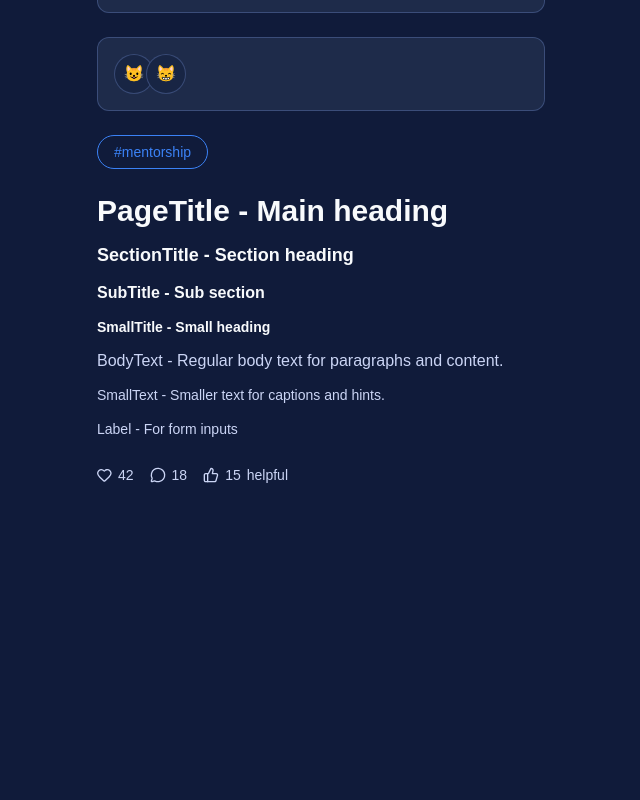
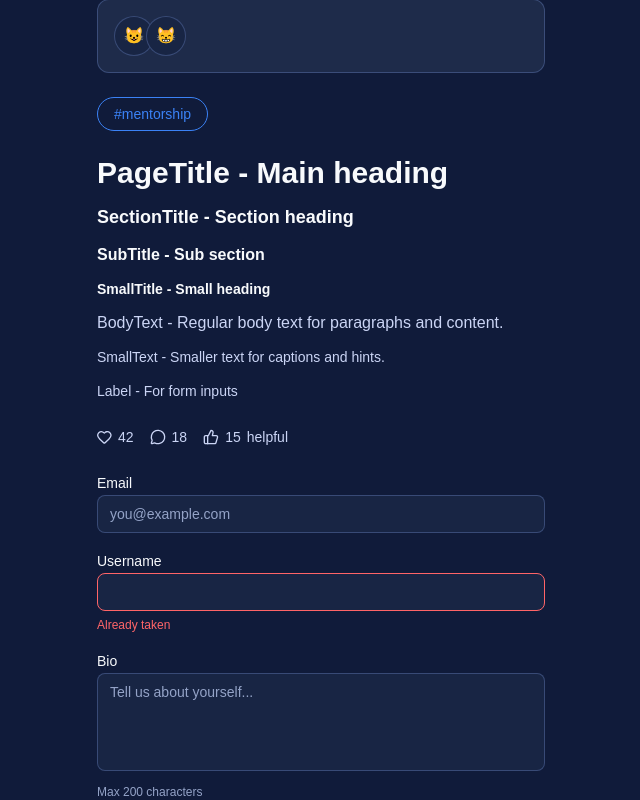
Before and after one commit to FBetulDemir/genie-connect, a Next.js app: page / in a window 1280 px wide. Shown: the part 277-1077 px from the top of the page, without its empty margins (319-959 px from the left). Before the commit the page ends 800 px from the top, so only its background shows below. Built offline with nearby package versions, Linux system fonts and the light colour scheme.

Commit message:
Added reusable Form Input and Modal components

```diff
--- a/app/page.tsx
+++ b/app/page.tsx
@@ -1,3 +1,5 @@
+"use client";
+
 import SendIcon from "@/components/icons/SendIcon";
 import { Avatar, AvatarGroup, AvatarPicker } from "@/components/ui/Avatar";
 import Button from "@/components/ui/Button";
@@ -16,6 +18,8 @@ import {
   SmallText,
   Label,
 } from "@/components/ui/Typography";
+import Modal from "@/components/ui/Modal";
+import { Input, TextArea } from "@/components/ui/Input";
 
 export default function Home() {
   return (
@@ -52,8 +56,12 @@ export default function Home() {
           <SectionTitle>SectionTitle - Section heading</SectionTitle>
           <SubTitle>SubTitle - Sub section</SubTitle>
           <SmallTitle>SmallTitle - Small heading</SmallTitle>
-          <BodyText>BodyText - Regular body text for paragraphs and content.</BodyText>
-          <SmallText>SmallText - Smaller text for captions and hints.</SmallText>
+          <BodyText>
+            BodyText - Regular body text for paragraphs and content.
+          </BodyText>
+          <SmallText>
+            SmallText - Smaller text for captions and hints.
+          </SmallText>
           <Label htmlFor="example">Label - For form inputs</Label>
         </div>
 
@@ -61,8 +69,40 @@ export default function Home() {
         <div className="flex items-center gap-4">
           <IconButton icon={<HeartIcon />} aria-label="Like" count={42} />
           <IconButton icon={<CommentIcon />} aria-label="Comments" count={18} />
-          <IconButton icon={<LikeIcon />} aria-label="Helpful" count={15} label="helpful" />
+          <IconButton
+            icon={<LikeIcon />}
+            aria-label="Helpful"
+            count={15}
+            label="helpful"
+          />
         </div>
+
+        {/* Input & TextArea */}
+        <div className="w-full max-w-md space-y-4">
+          <Input name="email" label="Email" placeholder="you@example.com" />
+          <Input name="oops" label="Username" error="Already taken" />
+          <TextArea
+            name="bio"
+            label="Bio"
+            placeholder="Tell us about yourself..."
+            description="Max 200 characters"
+          />
+        </div>
+
+        {/* Modal */}
+        <Modal open={false} onClose={() => {}} size="md">
+          <h2 className="text-lg font-semibold text-[var(--text-primary)] mb-4">
+            Create Post
+          </h2>
+          <div className="space-y-4">
+            <TextArea placeholder="Share your thoughts, experiences, or questions..." />
+            <Input
+              name="hashtag"
+              label="Add Hashtags"
+              placeholder="e.g., GenderEquality"
+            />
+          </div>
+        </Modal>
       </main>
     </div>
   );
--- /dev/null
+++ b/components/icons/CloseIcon.tsx
@@ -0,0 +1,30 @@
+export default function CloseIcon({
+  className,
+  ...props
+}: React.SVGProps<SVGSVGElement>) {
+  return (
+    <svg
+      xmlns="http://www.w3.org/2000/svg"
+      width="16"
+      height="16"
+      viewBox="0 0 16 16"
+      fill="none"
+      className={className}
+      {...props}>
+      <path
+        d="M12 4L4 12"
+        stroke="currentColor"
+        strokeWidth="1.33333"
+        strokeLinecap="round"
+        strokeLinejoin="round"
+      />
+      <path
+        d="M4 4L12 12"
+        stroke="currentColor"
+        strokeWidth="1.33333"
+        strokeLinecap="round"
+        strokeLinejoin="round"
+      />
+    </svg>
+  );
+}
--- /dev/null
+++ b/components/ui/Form.tsx
@@ -0,0 +1,54 @@
+import React from "react";
+import cn from "@/lib/classnames";
+
+type FormFieldProps = {
+  children: React.ReactNode;
+  className?: string;
+};
+
+const FormField = ({ children, className }: FormFieldProps) => {
+  return <div className={cn("space-y-1.5", className)}>{children}</div>;
+};
+
+type FormLabelProps = {
+  children: React.ReactNode;
+  htmlFor?: string;
+  className?: string;
+};
+
+const FormLabel = ({ children, htmlFor, className }: FormLabelProps) => {
+  return (
+    <label
+      htmlFor={htmlFor}
+      className={cn(
+        "text-sm font-medium text-[var(--text-primary)]",
+        className,
+      )}>
+      {children}
+    </label>
+  );
+};
+
+type FormTextProps = {
+  children: React.ReactNode;
+  id?: string;
+  className?: string;
+};
+
+const FormHelpText = ({ children, id, className }: FormTextProps) => {
+  return (
+    <p id={id} className={cn("text-xs text-[var(--text-muted)]", className)}>
+      {children}
+    </p>
+  );
+};
+
+const FormErrorText = ({ children, id, className }: FormTextProps) => {
+  return (
+    <p id={id} className={cn("text-xs text-red-400", className)}>
+      {children}
+    </p>
+  );
+};
+
+export { FormField, FormLabel, FormHelpText, FormErrorText };
--- /dev/null
+++ b/components/ui/Input.tsx
@@ -0,0 +1,104 @@
+import * as React from "react";
+import { FormErrorText, FormField, FormHelpText, FormLabel } from "@/components/ui/Form";
+import cn from "@/lib/classnames";
+
+export type InputProps = React.InputHTMLAttributes<HTMLInputElement> & {
+  label?: string;
+  description?: string;
+  error?: string;
+  containerClassName?: string;
+};
+
+const Input = React.forwardRef<HTMLInputElement, InputProps>(function Input(
+  { label, description, error, containerClassName, className, id, name, ...props },
+  ref,
+) {
+  const inputId = id ?? name;
+  const describedByIds: string[] = [];
+  if (description && inputId) describedByIds.push(`${inputId}-help`);
+  if (error && inputId) describedByIds.push(`${inputId}-error`);
+
+  return (
+    <FormField className={containerClassName}>
+      {label ? (
+        <FormLabel htmlFor={inputId} className={cn(!inputId && "cursor-default")}>
+          {label}
+        </FormLabel>
+      ) : null}
+
+      <input
+        ref={ref}
+        id={inputId}
+        name={name}
+        aria-invalid={Boolean(error) || undefined}
+        aria-describedby={describedByIds.length ? describedByIds.join(" ") : undefined}
+        className={cn(
+          "w-full rounded-lg border border-[var(--border-card-default)] bg-[var(--surface)] px-3 py-2",
+          "text-sm text-[var(--text-primary)] placeholder:text-[var(--text-muted)]",
+          "focus:outline-none focus:border-[var(--accent-blue-500)]",
+          "disabled:cursor-not-allowed disabled:opacity-50",
+          error && "border-red-400 focus:border-red-400",
+          className,
+        )}
+        {...props}
+      />
+
+      {description && inputId ? <FormHelpText id={`${inputId}-help`}>{description}</FormHelpText> : null}
+      {error && inputId ? <FormErrorText id={`${inputId}-error`}>{error}</FormErrorText> : null}
+      {description && !inputId ? <FormHelpText>{description}</FormHelpText> : null}
+      {error && !inputId ? <FormErrorText>{error}</FormErrorText> : null}
+    </FormField>
+  );
+});
+
+export type TextAreaProps = React.TextareaHTMLAttributes<HTMLTextAreaElement> & {
+  label?: string;
+  description?: string;
+  error?: string;
+  containerClassName?: string;
+};
+
+const TextArea = React.forwardRef<HTMLTextAreaElement, TextAreaProps>(function TextArea(
+  { label, description, error, containerClassName, className, id, name, rows = 4, ...props },
+  ref,
+) {
+  const inputId = id ?? name;
+  const describedByIds: string[] = [];
+  if (description && inputId) describedByIds.push(`${inputId}-help`);
+  if (error && inputId) describedByIds.push(`${inputId}-error`);
+
+  return (
+    <FormField className={containerClassName}>
+      {label ? (
+        <FormLabel htmlFor={inputId} className={cn(!inputId && "cursor-default")}>
+          {label}
+        </FormLabel>
+      ) : null}
+
+      <textarea
+        ref={ref}
+        id={inputId}
+        name={name}
+        rows={rows}
+        aria-invalid={Boolean(error) || undefined}
+        aria-describedby={describedByIds.length ? describedByIds.join(" ") : undefined}
+        className={cn(
+          "w-full rounded-lg border border-[var(--border-card-default)] bg-[var(--surface)] px-3 py-2",
+          "text-sm text-[var(--text-primary)] placeholder:text-[var(--text-muted)]",
+          "focus:outline-none focus:border-[var(--accent-blue-500)] resize-none",
+          "disabled:cursor-not-allowed disabled:opacity-50",
+          error && "border-red-400 focus:border-red-400",
+          className,
+        )}
+        {...props}
+      />
+
+      {description && inputId ? <FormHelpText id={`${inputId}-help`}>{description}</FormHelpText> : null}
+      {error && inputId ? <FormErrorText id={`${inputId}-error`}>{error}</FormErrorText> : null}
+      {description && !inputId ? <FormHelpText>{description}</FormHelpText> : null}
+      {error && !inputId ? <FormErrorText>{error}</FormErrorText> : null}
+    </FormField>
+  );
+});
+
+export { Input, TextArea };
--- a/components/ui/Modal.tsx
+++ b/components/ui/Modal.tsx
@@ -0,0 +1,60 @@
+"use client";
+
+import React from "react";
+import CloseIcon from "../icons/CloseIcon";
+import cn from "@/lib/classnames";
+
+type ModalSize = "sm" | "md" | "lg" | "xl";
+
+type ModalProps = {
+  open: boolean;
+  onClose: () => void;
+  children: React.ReactNode;
+  size?: ModalSize;
+  className?: string;
+};
+
+const sizeMap: Record<ModalSize, string> = {
+  sm: "max-w-sm",
+  md: "max-w-md",
+  lg: "max-w-2xl",
+  xl: "max-w-4xl",
+};
+
+const Modal = ({
+  open,
+  onClose,
+  children,
+  size = "lg",
+  className,
+}: ModalProps) => {
+  if (!open) return null;
+
+  return (
+    <div className="fixed inset-0 z-50 flex items-center justify-center bg-black/50">
+      {/* backdrop */}
+      <div className="absolute inset-0" onClick={onClose} />
+
+      {/* content */}
+      <div
+        role="dialog"
+        aria-modal="true"
+        className={cn(
+          "relative z-10 w-full rounded-xl border border-[var(--border-card-default)] bg-[var(--surface-muted)] p-6",
+          sizeMap[size],
+          className,
+        )}>
+        {/* close button */}
+        <button
+          onClick={onClose}
+          className="absolute right-4 top-4 flex h-9 w-9 items-center justify-center rounded-md border border-[var(--border-card-default)] text-[var(--text-muted)] hover:text-[var(--text-primary)] hover:bg-[var(--surface)] transition-colors"
+          aria-label="Close">
+          <CloseIcon className="h-4 w-4" />
+        </button>
+        {children}
+      </div>
+    </div>
+  );
+};
+
+export default Modal;
```
